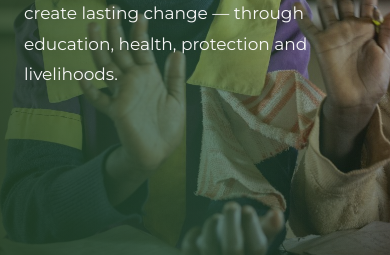
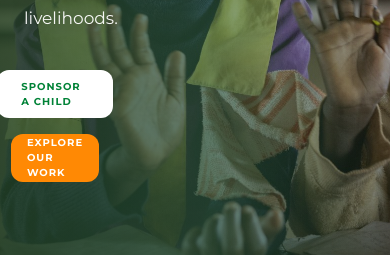
Before and after one commit to calmespectre/mkcdp, a React (Vite) app: page / in a window 390 px wide. Shown: the part 583-838 px from the top of the page. Built offline with nearby package versions, Linux system fonts and the light colour scheme; no server answers.

Commit message:
hero img change

```diff
--- a/components/home.jsx
+++ b/components/home.jsx
@@ -229,10 +229,10 @@ function Hero() {
             className="mt-6 block max-w-xl text-[1.0625rem] leading-[1.8] text-white/95 drop-shadow-[0_1px_8px_rgba(0,0,0,0.35)]"
           />
 
-          <div className="mt-9 flex flex-wrap justify-center items-center gap-4">
+          <div className="mt-9 mr-70 flex flex-wrap justify-center items-center gap-4">
             <Link
               to="/take-action/sponsor-a-child"
-              className={`group hidden min-h-12 items-center justify-center gap-2 rounded-xl px-6 text-[10px] font-bold uppercase tracking-[0.1em] text-green-700 transition-all duration-300 hover:-translate-y-0.5 bg-white lg:inline-flex 2xl:px-6 ${
+              className={`group inline-flex min-h-12 items-center justify-center gap-2 rounded-xl px-6 text-[10px] font-bold uppercase tracking-[0.1em] text-green-700 transition-all duration-300 hover:-translate-y-0.5 bg-white lg:inline-flex 2xl:px-6 ${
                 isEditing ? "pointer-events-none" : ""
               }`}
             >
@@ -252,7 +252,7 @@ function Hero() {
 
             <Link
               to="/our-work"
-              className={`hidden min-h-12 items-center justify-center gap-2 rounded-xl px-4 text-[10px] font-bold uppercase tracking-[0.1em] text-white transition-all duration-300 hover:-translate-y-0.5 bg-orange-400 hover:bg-orange-500 lg:inline-flex 2xl:px-6 ${
+              className={`inline-flex min-h-12 items-center justify-center gap-2 rounded-xl px-4 text-[10px] font-bold uppercase tracking-[0.1em] text-white transition-all duration-300 hover:-translate-y-0.5 bg-orange-400 hover:bg-orange-500 lg:inline-flex 2xl:px-6 ${
                 isEditing ? "pointer-events-none" : ""
               }`}
             >
```
